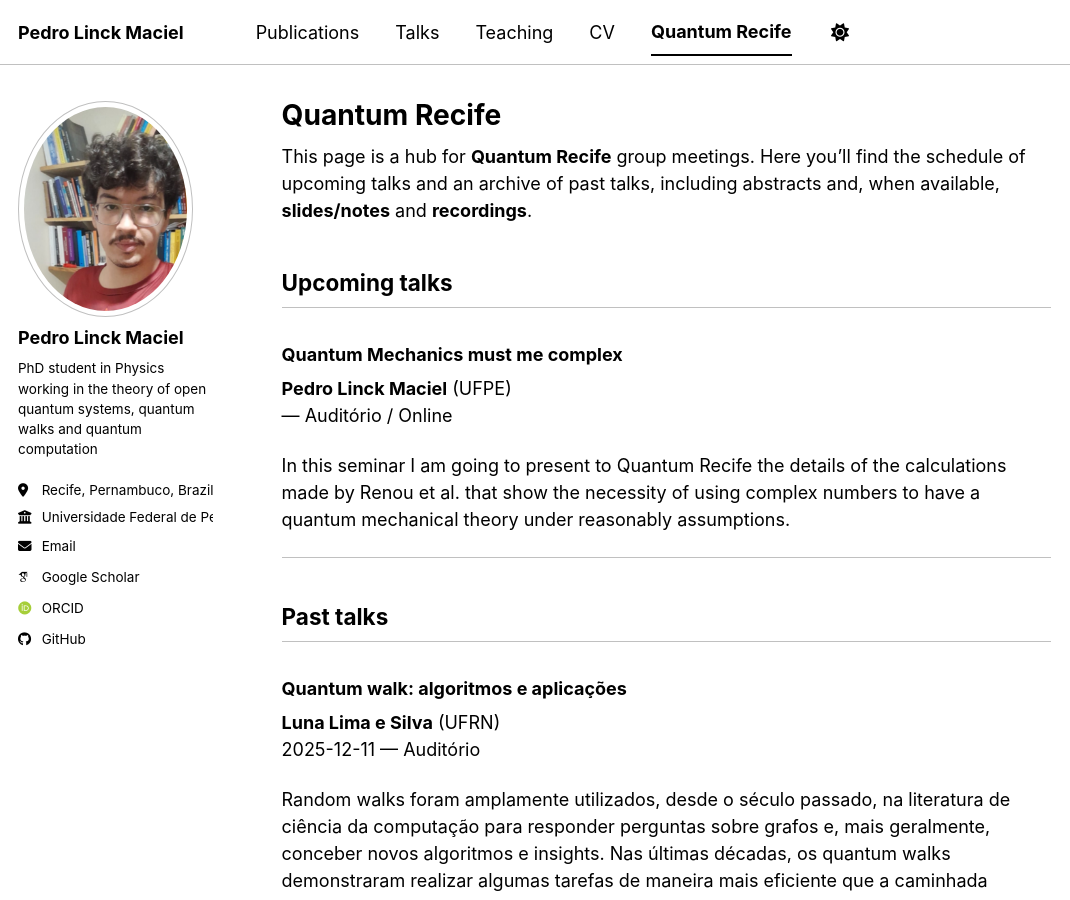
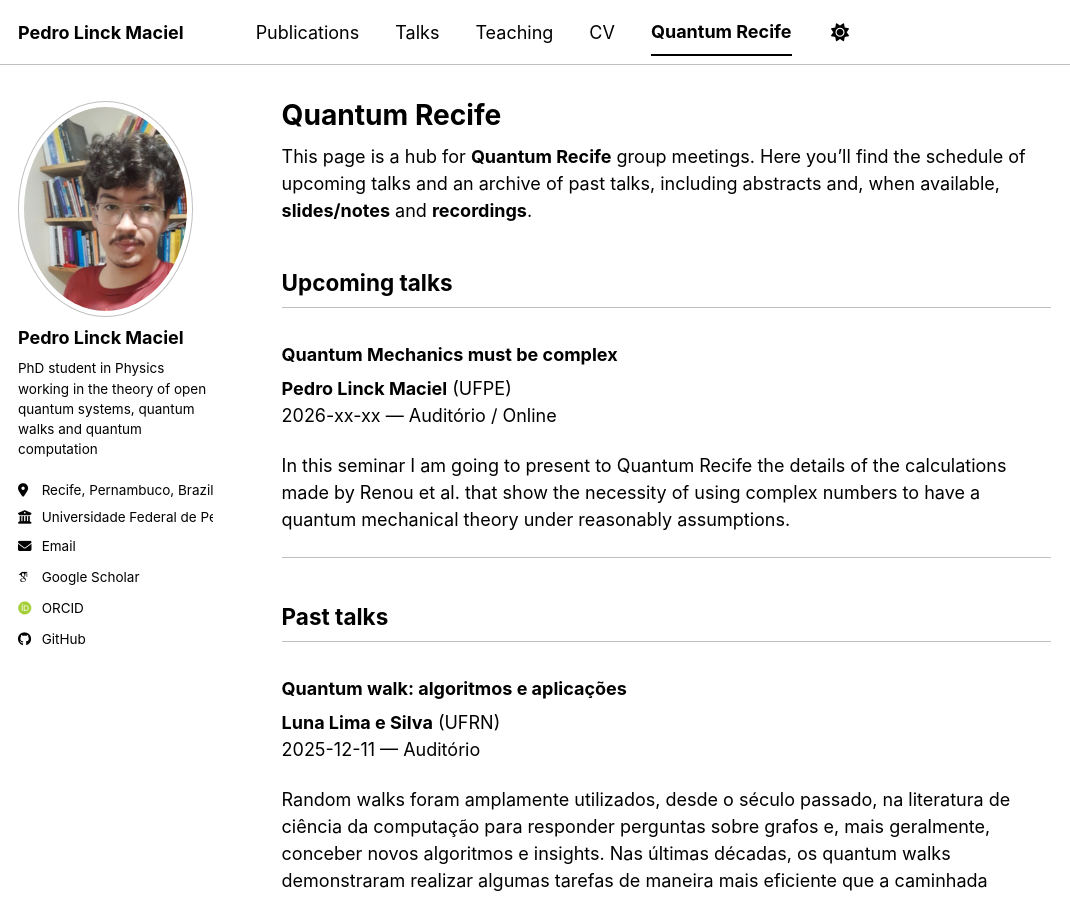
Before and after one commit to pedrolinckm/pedrolinckm.github.io, a Jekyll site: the page built from _pages/quantum-recife.md, in a window 1280 px wide and 900 px high. Shown: the whole window, without its empty margins (0-1070 px from the left). Built offline with Jekyll 4.4.1, drawn with Linux system fonts in a browser that asks for light colours; some web fonts are replaced; a script bundle is joined from its source files by our own code; library files that are not in the unit come from our copies.

Commit message:
Update quantum_recife.yml

```diff
--- a/_data/quantum_recife.yml
+++ b/_data/quantum_recife.yml
@@ -1,8 +1,8 @@
 upcoming:
-  - date: ""
+  - date: "2026-xx-xx"
     speaker: "Pedro Linck Maciel"
     affiliation: "UFPE"
-    title: "Quantum Mechanics must me complex"
+    title: "Quantum Mechanics must be complex"
     location: "Auditório / Online"
     abstract: "In this seminar I am going to present to Quantum Recife the details of the calculations made by Renou et al. that show the necessity of using complex numbers to have a quantum mechanical theory under reasonably assumptions."
 
```
